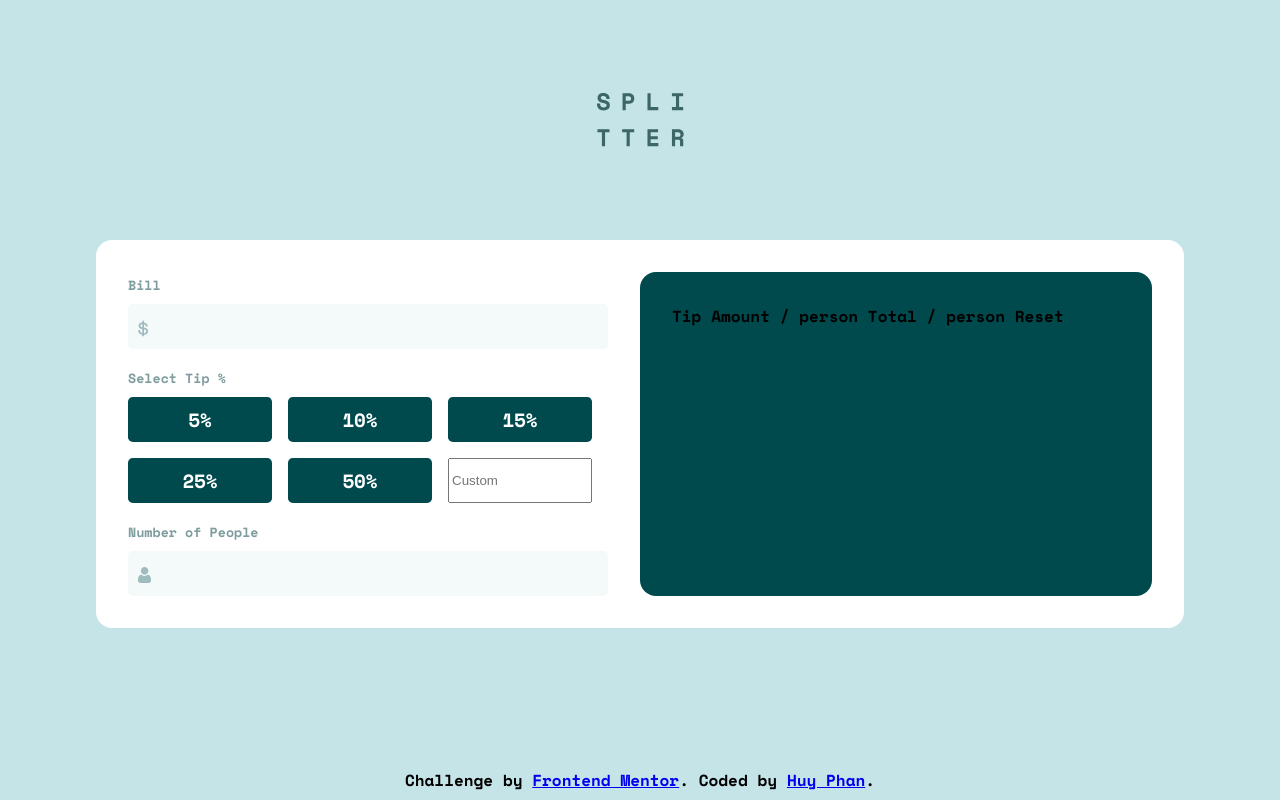
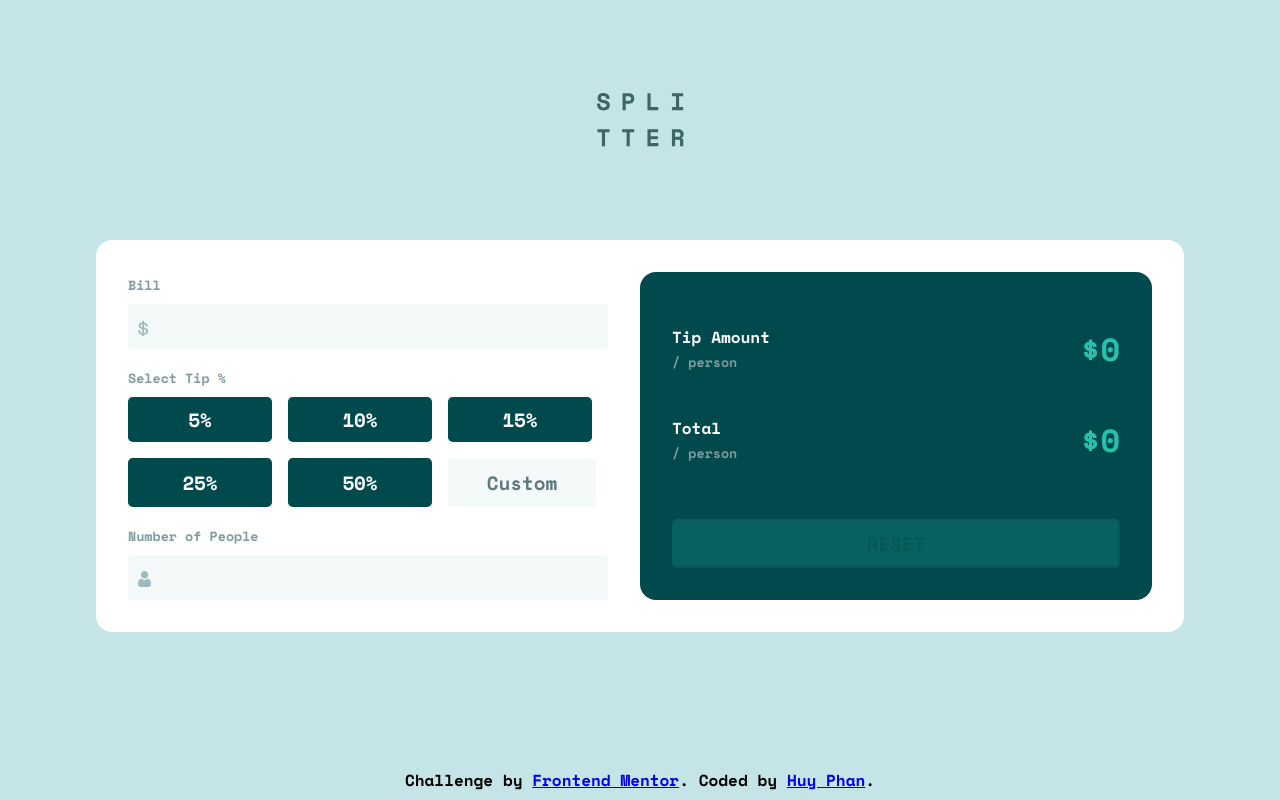
Before and after one commit to huyphan2210/tip-calculator-react, a React (Vite) app: page / in a window 1280 px wide. Built offline with nearby package versions, Linux system fonts and the light colour scheme.

Commit message:
Handle states

```diff
--- a/src/Calculator.tsx
+++ b/src/Calculator.tsx
@@ -1,4 +1,4 @@
-import { useState } from 'react';
+import { MouseEvent, useState } from 'react';
 import './Calculator.css';
 
 import CustomInput from './components/CustomInput';
@@ -9,6 +9,22 @@ import iconPerson from './assets/images/icon-person.svg';
 function Calculator() {
   const billLabel = 'Bill';
   const numOfPeopleLabel = 'Number of People';
+
+  const [bill, setBill] = useState(0);
+  const [numOfPeople, setNumOfPeople] = useState(0);
+
+  const [tipAmount, setTipAmount] = useState(0);
+  const [total, setTotal] = useState(0);
+
+  const [isResetDisable, setIsResetDisable] = useState(true);
+
+  const handleSelectTip = (e: MouseEvent) => {
+    document.querySelectorAll('#tipPercentage button').forEach((button) => {
+      button.setAttribute('style', '');
+    })
+    e.currentTarget.setAttribute('style', 'color: var(--very-dark-cyan); background-color: var(--strong-cyan);')
+  }
+
   return (
     <div className="calculator">
       <div className='inputs'>
@@ -16,24 +32,35 @@ function Calculator() {
         <div className='selectTip'>
           <label htmlFor='tipPercentage'><small>Select Tip %</small></label>
           <div id="tipPercentage">
-            <button type='button'>5%</button>
-            <button type='button'>10%</button>
-            <button type='button'>15%</button>
-            <button type='button'>25%</button>
-            <button type='button'>50%</button>
-            <input placeholder='Custom'></input>
+            <button type='button' onClick={(e) => handleSelectTip(e)}>5%</button>
+            <button type='button' onClick={(e) => handleSelectTip(e)}>10%</button>
+            <button type='button' onClick={(e) => handleSelectTip(e)}>15%</button>
+            <button type='button' onClick={(e) => handleSelectTip(e)}>25%</button>
+            <button type='button' onClick={(e) => handleSelectTip(e)}>50%</button>
+            <div>
+              <img src={iconDollar} alt='Custom Tip'></img>
+              <input type='text' placeholder='Custom'></input>
+            </div>
           </div>
         </div>
         <CustomInput label={numOfPeopleLabel} icon={iconPerson}></CustomInput>
       </div>
       <div className='result'>
-        Tip Amount
-        / person
-
-        Total
-        / person
-
-        Reset
+        <div className='calc'>
+          <div className='calcLabel'>
+            <span>Tip Amount</span>
+            <small>/ person</small>
+          </div>
+          <h1>${tipAmount}</h1>
+        </div>
+        <div className='calc'>
+          <div className='calcLabel'>
+            <span>Total</span>
+            <small>/ person</small>
+          </div>
+          <h1>${total}</h1>
+        </div>
+        <button type='button' disabled={isResetDisable}>Reset</button>
       </div>
     </div>
   )
```
